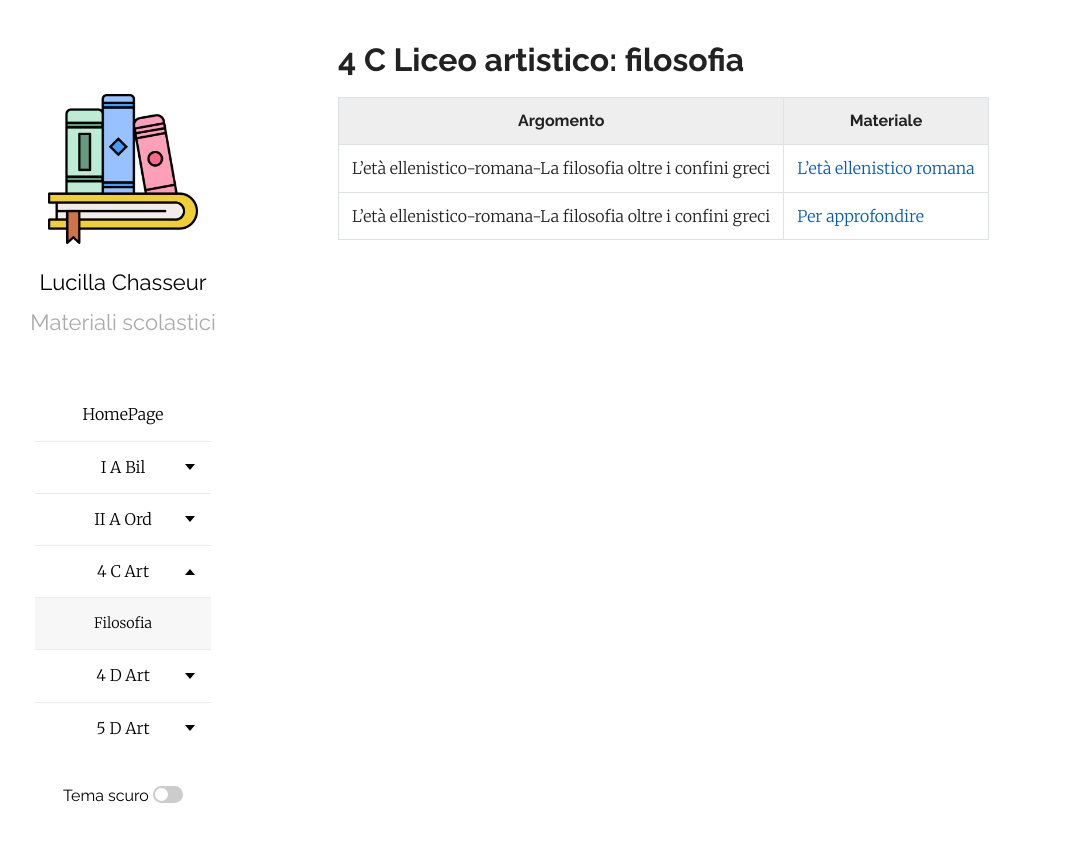
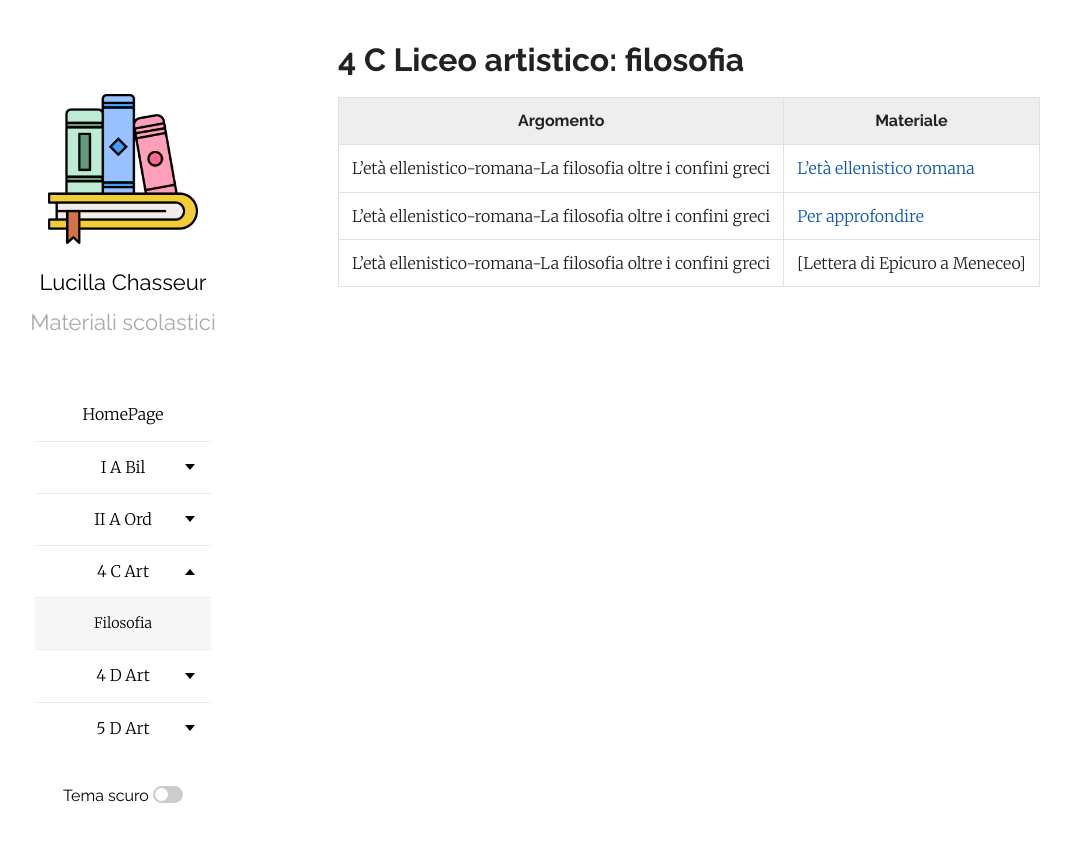
Before and after one commit to efemeridi/efemeridi.github.io, a Jekyll site: the page built from 4c_art_filosofia.md, in a window 1280 px wide. Shown: the top 842 px of the page, without its empty margins (62-1133 px from the left). Built offline with Jekyll 4.4.1, drawn with Linux system fonts in a browser that asks for light colours; our own code applies the rules of GitHub Pages for plain Markdown files.

Commit message:
Add Epicurus' letter reference to the document

```diff
--- a/4c_art_filosofia.md
+++ b/4c_art_filosofia.md
@@ -7,3 +7,4 @@ layout: page
 |-----------|-------------|
 |L'età ellenistico-romana-La filosofia oltre i confini greci|[L'età ellenistico romana](/materiali/4_C_art/filosofia/01_ellenismo_epicu_stoici_4C.pdf/)
 |L'età ellenistico-romana-La filosofia oltre i confini greci|[Per approfondire](https://www.internazionale.it/magazine/ngugi-wa-thiong-o/2025/10/23/contro-il-colonialismo-della-lingua)
+|L'età ellenistico-romana-La filosofia oltre i confini greci|[Lettera di Epicuro a Meneceo]
```
